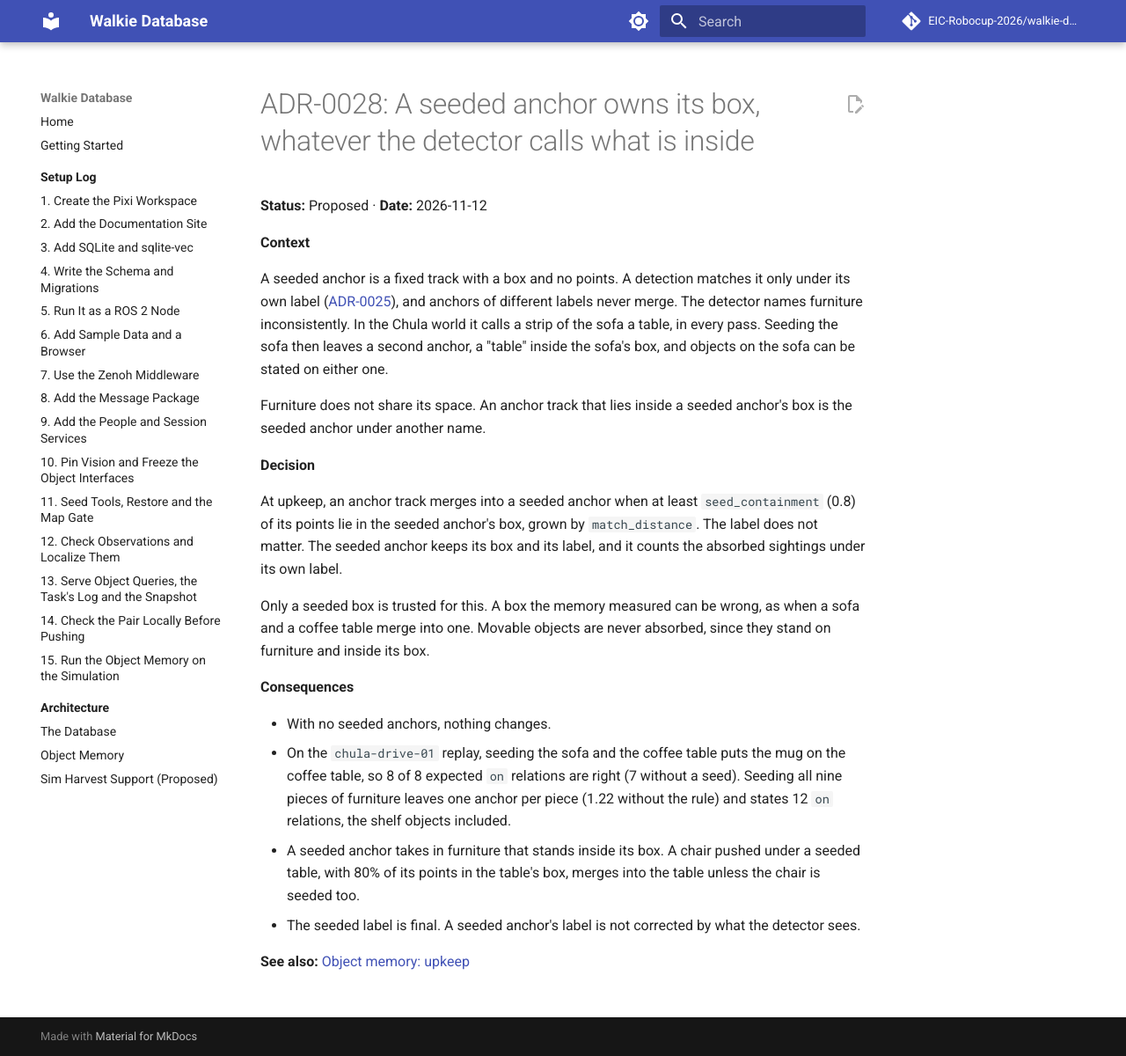
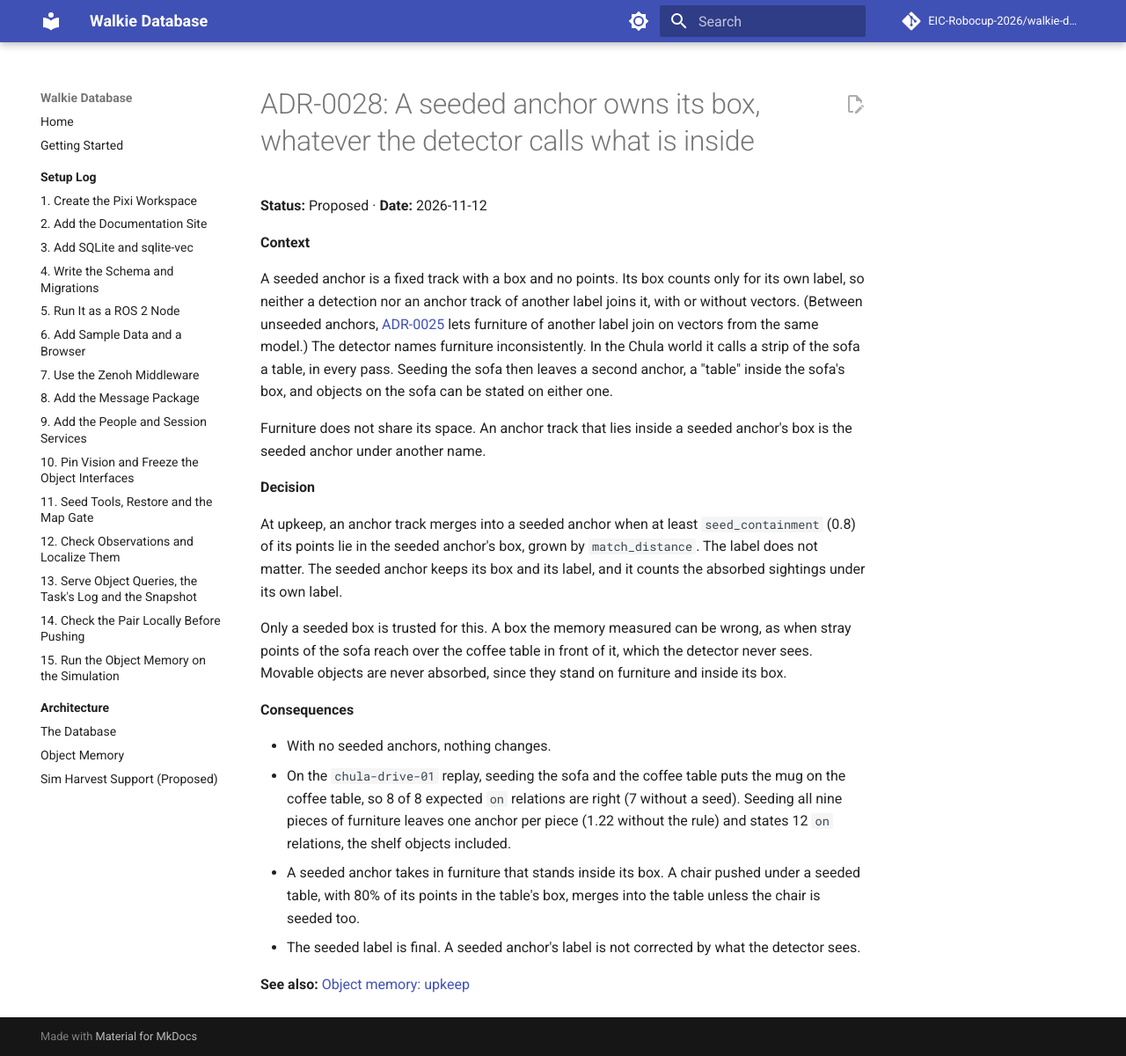
Before and after one commit to EIC-Robocup-2026/walkie-database, an MkDocs documentation site: the page built from docs/architecture/decisions/0028-seeded-anchors-own-their-box.md, in a window 1280 px wide and 1200 px high. Shown: the whole window at 88% size. Built offline with MkDocs 1.6.1 and Material for MkDocs 9.7.7, drawn with Linux system fonts in a browser that asks for light colours; comment, search, counter and statistics services are not loaded.

Commit message:
docs: correct the sofa, ignored label and odometry readings
On chula-drive-01 every table-labelled detection near the sofa lies on the
sofa and none on the coffee table, which the detector never sees. The memory
drops no partition label. AMCL's map -> odom correction at the robot peaks
at 0.48 m, about 0.3 m for most of the drive.

```diff
--- a/docs/architecture/decisions/0025-merge-by-overlap-and-label.md
+++ b/docs/architecture/decisions/0025-merge-by-overlap-and-label.md
@@ -17,8 +17,10 @@ problems with that rule:
 - **The detector renames objects.** It calls a small object `cup` from one view
   and `bowl` from another, or a mug a cup. With strict labels, each object that
   was found became 2.1 tracks on average, and 5 tracks stood for nothing real.
-- **Localization drifts.** `map -> odom` moved by up to 0.3 m during the drive,
-  so the views of one object landed 0.10 to 0.20 m apart.
+- **The map pose shifts.** AMCL keeps correcting the odometry's drift. Measured
+  at the robot, its correction since the start of the drive was about 0.3 m for
+  most of it and peaked near 0.5 m. The views of one object landed 0.10 to
+  0.20 m apart.
 
 Furniture is different. Stools stand within a few centimetres of a table, and
 the detector also renames furniture: from some views it calls the sofa `table`,
--- a/docs/architecture/decisions/0028-seeded-anchors-own-their-box.md
+++ b/docs/architecture/decisions/0028-seeded-anchors-own-their-box.md
@@ -5,12 +5,13 @@
 
 **Context**
 
-A seeded anchor is a fixed track with a box and no points. A detection matches
-it only under its own label
-([ADR-0025](/architecture/decisions/0025-merge-by-overlap-and-label.md)), and
-anchors of different labels never merge. The detector names furniture
-inconsistently. In the Chula world it calls a strip of the sofa a table, in
-every pass. Seeding the sofa then leaves a second anchor, a "table" inside the
+A seeded anchor is a fixed track with a box and no points. Its box counts only
+for its own label, so neither a detection nor an anchor track of another label
+joins it, with or without vectors. (Between unseeded anchors,
+[ADR-0025](/architecture/decisions/0025-merge-by-overlap-and-label.md) lets
+furniture of another label join on vectors from the same model.) The detector
+names furniture inconsistently. In the Chula world it calls a strip of the sofa
+a table, in every pass. Seeding the sofa then leaves a second anchor, a "table" inside the
 sofa's box, and objects on the sofa can be stated on either one.
 
 Furniture does not share its space. An anchor track that lies inside a seeded
@@ -24,7 +25,8 @@ At upkeep, an anchor track merges into a seeded anchor when at least
 its label, and it counts the absorbed sightings under its own label.
 
 Only a seeded box is trusted for this. A box the memory measured can be wrong,
-as when a sofa and a coffee table merge into one. Movable objects are never
+as when stray points of the sofa reach over the coffee table in front of it, which
+the detector never sees. Movable objects are never
 absorbed, since they stand on furniture and inside its box.
 
 **Consequences**
--- a/docs/architecture/object-memory.md
+++ b/docs/architecture/object-memory.md
@@ -192,16 +192,17 @@ other layer.
 
 **Names.** A movable track answers to every label it was ever given, because the
 detector calls a small object `cup` from one view and `bowl` from another. An anchor
-answers only to its main label, the one given most often, so a sofa once called
-`table` does not pull in the coffee table next to it.
+answers only to its main label, the one given most often, so a sofa that the
+detector sometimes calls `table` does not also pull in a table next to it.
 
 ??? info "Why these rules: what the Chula drive showed"
     Vision sends a vector with about 5% of detections, so most matches run on
     labels. With the proposed rule, where another label never matched, each object
     that was found split into 2.1 tracks on average, and 5 tracks stood for nothing.
-    Localization drifted by up to 0.3 m during the drive, so views of one object
-    landed 0.10 to 0.20 m apart, which set `match_distance`. Letting furniture join
-    under another name made a table swallow a stool, so anchors keep strict names.
+    AMCL's correction of the odometry, measured at the robot, was about 0.3 m for
+    most of the drive and peaked near 0.5 m. Views of one object landed 0.10 to
+    0.20 m apart, which set `match_distance`. Letting furniture join under another
+    name made a table swallow a stool, so without vectors, anchors keep strict names.
     The numbers after the change are in
     [ADR-0025](decisions/0025-merge-by-overlap-and-label.md).
 
@@ -416,9 +417,10 @@ explains the output.
 - **Top surfaces only.** A shelf's inner levels are not found, so an object inside a
   shelf gets no relation, and the memory never stores `inside`.
 - **The detector's labels set the layers.** A partition wall called a chair becomes
-  an anchor, and a sofa called a table merges with the coffee table next to it.
-  Asking vision for `wall`, `partition` and `door`, which the memory drops, avoids
-  the first. Seeding the furniture avoids the second
+  an anchor, and a strip of the sofa that the detector calls a table becomes a table
+  anchor of its own. Asking vision for `wall` and `door`, which the memory drops
+  (`ignore_labels`), avoids the first; a `partition` label would also need adding to
+  `ignore_labels`. Seeding the furniture avoids the second
   ([ADR-0028](decisions/0028-seeded-anchors-own-their-box.md)).
 - **Localization error becomes merging error.** Two objects closer than
   `match_distance` with a shared label can merge, and an object seen from two poses
```
Also changed, not shown: docs/setup/15-scene-graph-demo.md (+4 -3 lines), 1 other file.
